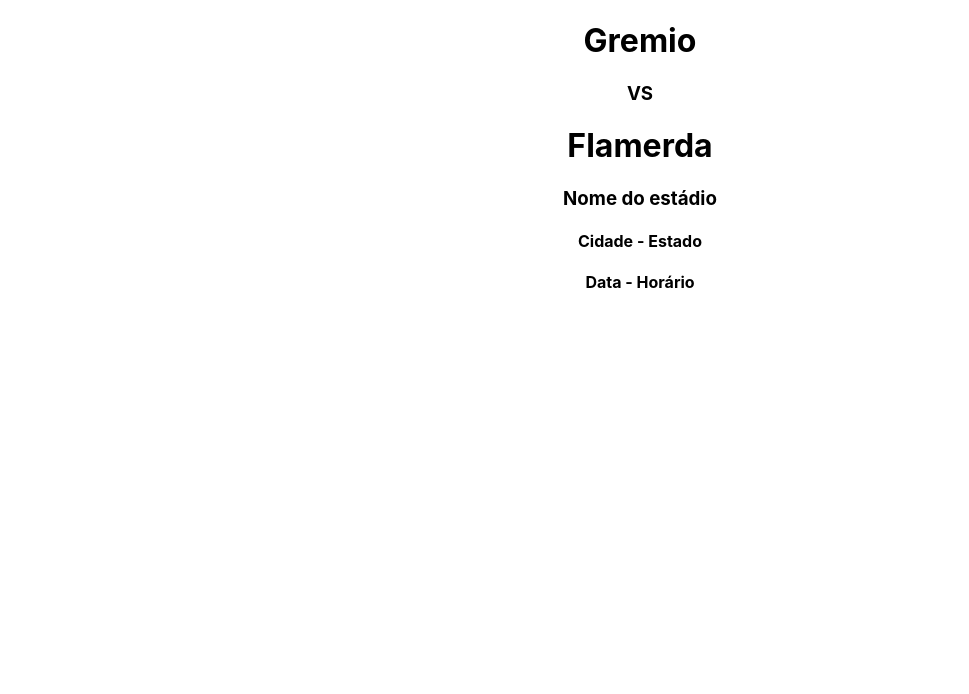
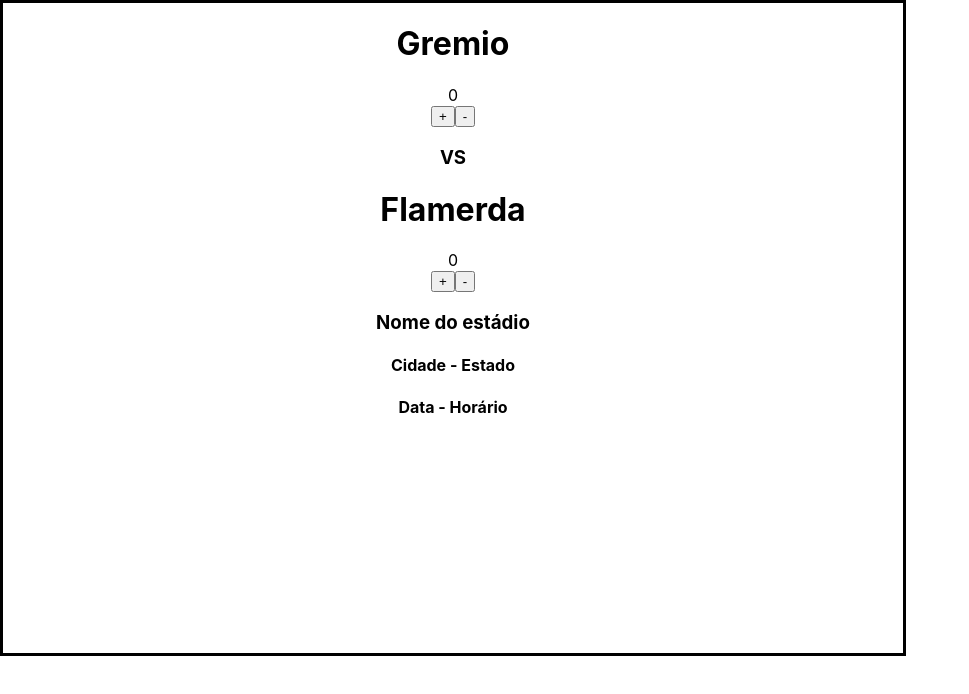
Before and after one commit to vicmafe/football-scoreboard, a React (Create React App) app in the folder football-scoreboard/: page / in a window 1280 px wide. Shown: the top 694 px of the page, without its empty margins (0-969 px from the left). Built offline with nearby package versions, Linux system fonts and the light colour scheme.

Commit message:
first styles in PlacarContainer

```diff
--- a/football-scoreboard/src/Component/HomeTeam.js
+++ b/football-scoreboard/src/Component/HomeTeam.js
@@ -1,11 +1,12 @@
 import React, { Component } from 'react';
+import Counter from './Counter';
 
 class HomeTeam extends Component {
   render() {
     return (
       <div>
         <h1>Gremio</h1>
-        {/* <h1>{<Counter />}</h1> */}
+        {<Counter />}
       </div>
     );
   }
--- a/football-scoreboard/src/Component/PlacarContainer.js
+++ b/football-scoreboard/src/Component/PlacarContainer.js
@@ -2,6 +2,7 @@
 import HomeTeam from './HomeTeam';
 import VisitorTeam from './VisitorTeam';
 import MatchInfo from './MatchInfo';
+import './Styles/PlacarContainer.css';
 
 class PlacarContainer extends Component {
   state = {  }
--- /dev/null
+++ b/football-scoreboard/src/Component/Styles/PlacarContainer.css
@@ -0,0 +1,5 @@
+body {
+  width: 900px;
+  height: 650px;
+  border: solid;
+}
--- a/football-scoreboard/src/Component/VisitorTeam.js
+++ b/football-scoreboard/src/Component/VisitorTeam.js
@@ -1,10 +1,12 @@
 import React, { Component } from 'react';
+import Counter from './Counter';
 
 class VisitorTeam extends Component {
   render() {
     return (
       <div>
         <h1>Flamerda</h1>
+        {<Counter />}
       </div>
     );
   }
```
